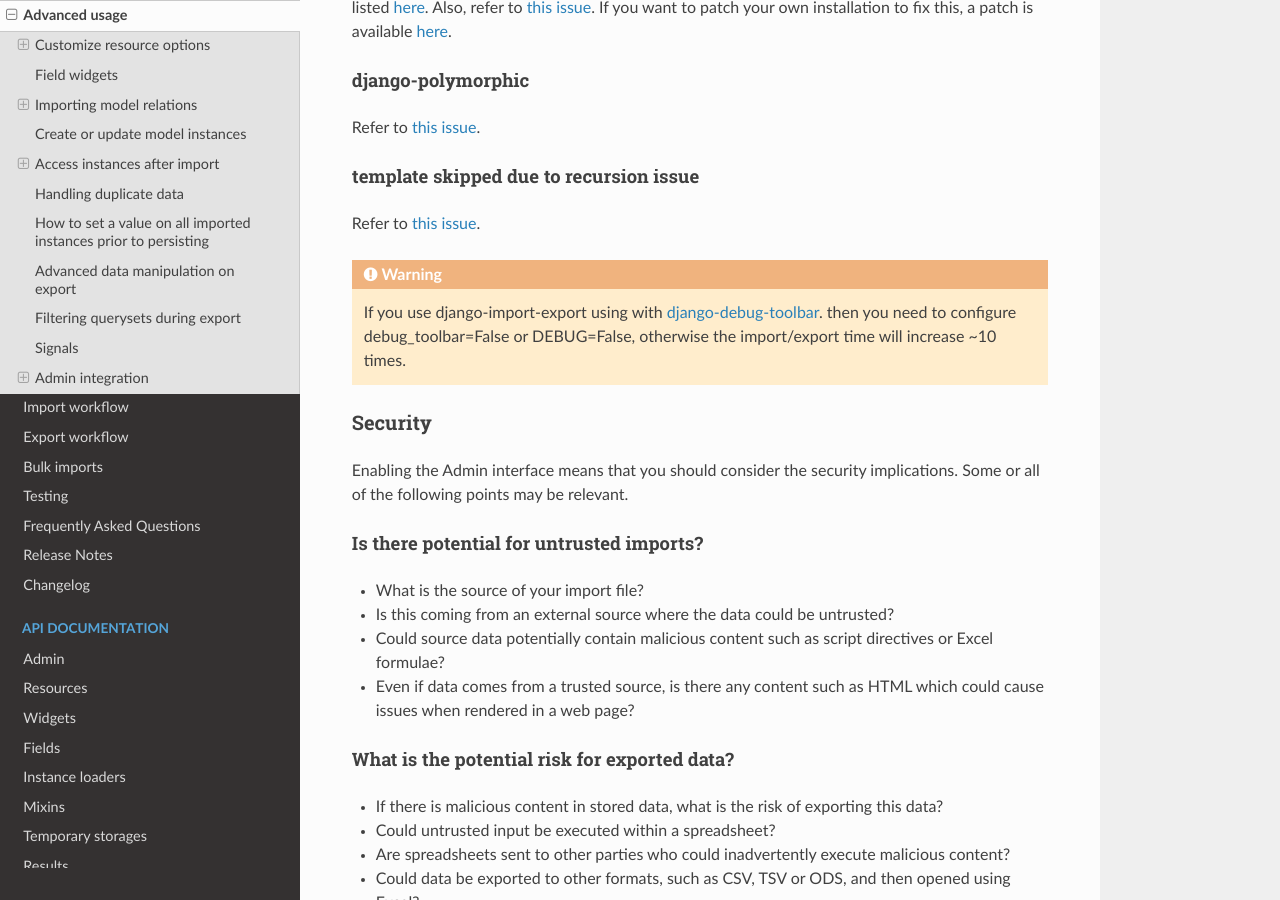
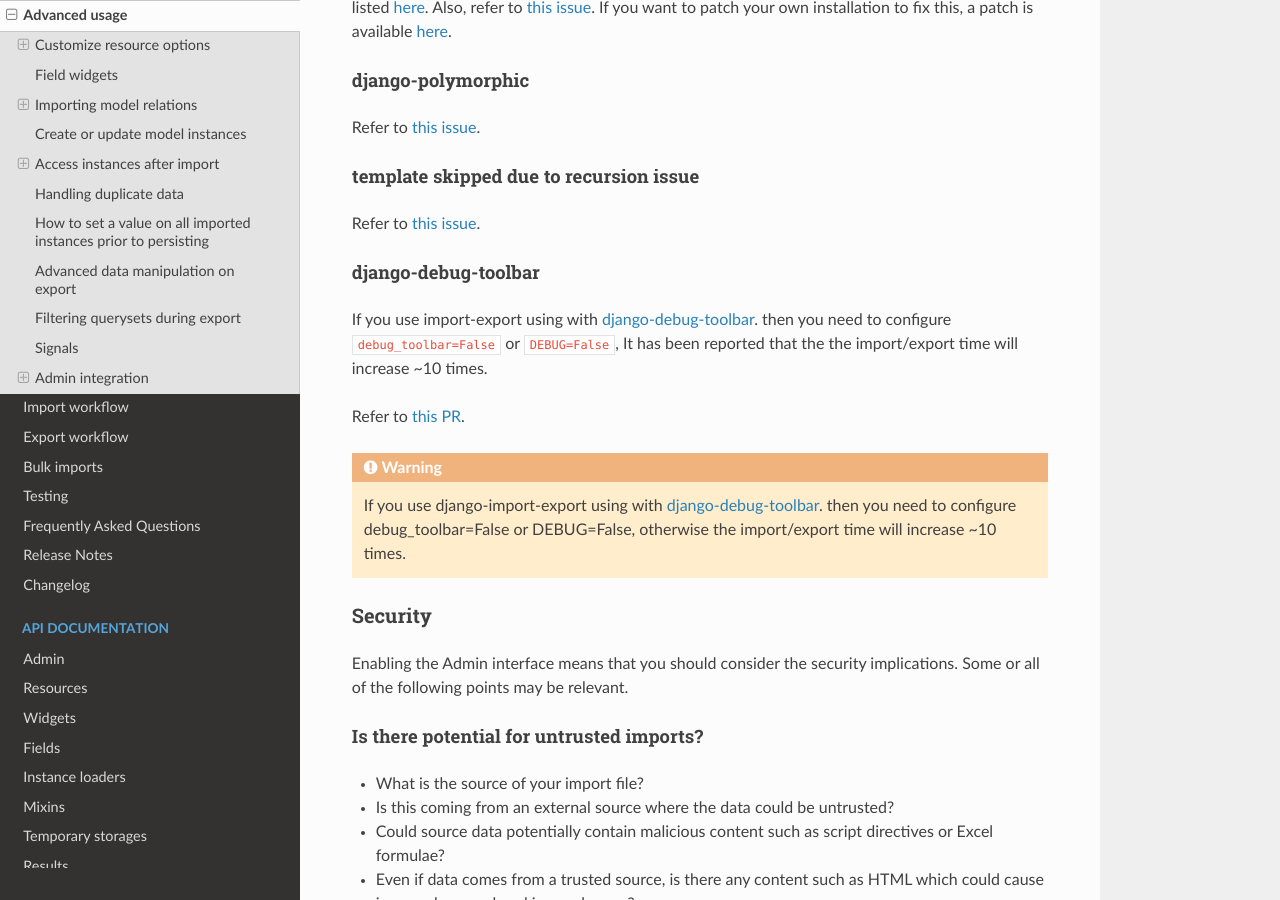
Before and after one commit to django-import-export/django-import-export, a Sphinx documentation site: the page built from docs/advanced_usage.rst, in a window 1280 px wide and 900 px high, scrolled down 20874 px. Built offline with Sphinx 7.4.7 and the Read the Docs theme 2.0.0, drawn with Linux system fonts in a browser that asks for light colours; pages that are not in the unit, such as notebooks, are missing from menus; the version number could not be read and is left out.

Commit message:
Updated the list of authors (#1661)
* Update getting_started.rst (added a warning)

* Moved the changes in commit 7c44d0a3 to a file advanced_usage.rst

* Update AUTHORS

Update AUTHORS

* Update advanced_usage.rst

Reformatted for consistency with existing style

---------

Co-authored-by: Gleb <gorelovge@cifra-k.ru>
Co-authored-by: Matt Hegarty <matthewhegarty@users.noreply.github.com>

```diff
--- a/docs/advanced_usage.rst
+++ b/docs/advanced_usage.rst
@@ -919,6 +919,15 @@
 
 Refer to `this issue <https://github.com/django-import-export/django-import-export/issues/1514#issuecomment-1344200867>`_.
 
+django-debug-toolbar
+^^^^^^^^^^^^^^^^^^^^
+
+If you use import-export using with `django-debug-toolbar <https://pypi.org/project/django-debug-toolbar>`_.
+then you need to configure ``debug_toolbar=False`` or ``DEBUG=False``,
+It has been reported that the the import/export time will increase ~10 times.
+
+Refer to `this PR <https://github.com/django-import-export/django-import-export/issues/1656>`_.
+
 .. _admin_security:
 
 .. warning::
```
Also changed, not shown: 1 other file.
